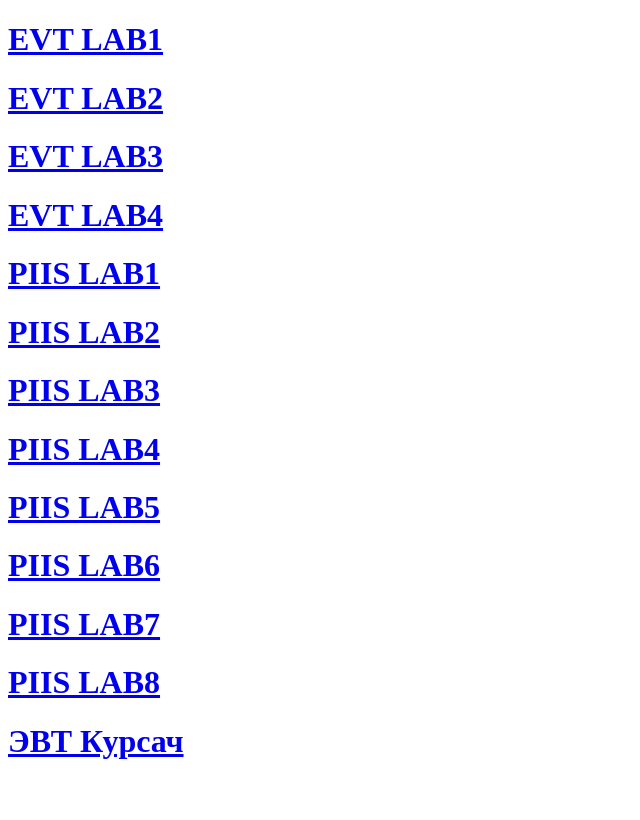
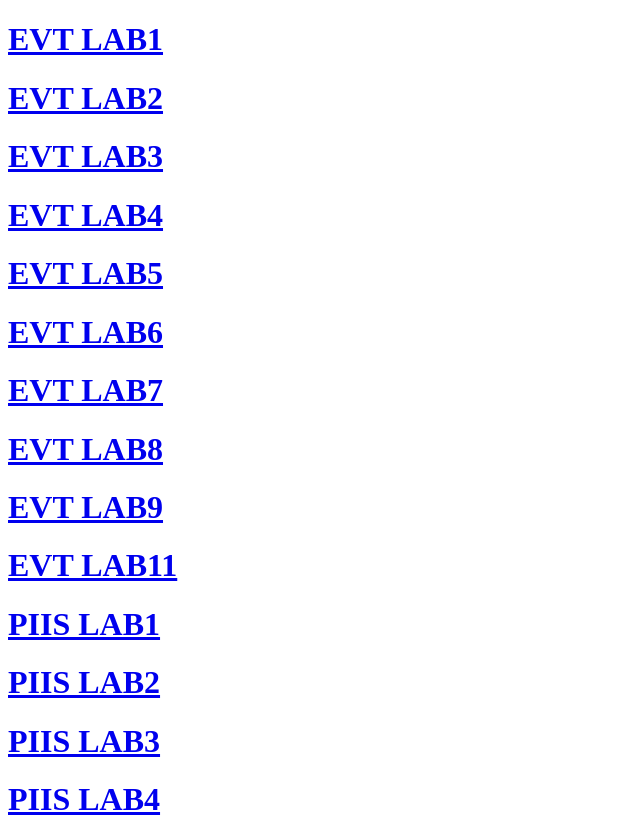
Before and after one commit to palonium/INIS-EVT-labs, a plain HTML site: page index.html in a window 1280 px wide. Shown: the top 820 px of the page, without its empty margins (0-640 px from the left). Drawn offline with Linux system fonts and the light colour scheme.

Commit message:
Update index.html

```diff
--- a/index.html
+++ b/index.html
@@ -11,6 +11,12 @@
     <h1><a href="ЭВТ/лаба2/index.html"> EVT LAB2</a></h1>
     <h1><a href="ЭВТ/лаба3/index.html"> EVT LAB3</a></h1>
     <h1><a href="ЭВТ/лаба4/index.html"> EVT LAB4</a></h1>
+    <h1><a href="ЭВТ/лаба5/EVT_lab5.html"> EVT LAB5</a></h1>
+    <h1><a href="ЭВТ/лаба5/EVT_lab6.html"> EVT LAB6</a></h1>
+    <h1><a href="ЭВТ/лаба5/EVT_lab7.html"> EVT LAB7</a></h1>
+    <h1><a href="ЭВТ/лаба5/EVT_lab8.html"> EVT LAB8</a></h1>
+    <h1><a href="ЭВТ/лаба5/EVT_lab9.html"> EVT LAB9</a></h1>
+    <h1><a href="ЭВТ/лаба5/EVT_lab11.html"> EVT LAB11</a></h1>
     <h1><a href="ПИИС/lab1/index.html"> PIIS LAB1</a></h1>
     <h1><a href="ПИИС/lab2/index.html"> PIIS LAB2</a></h1>
     <h1><a href="ПИИС/Lab3/index.html"> PIIS LAB3</a></h1>
```
